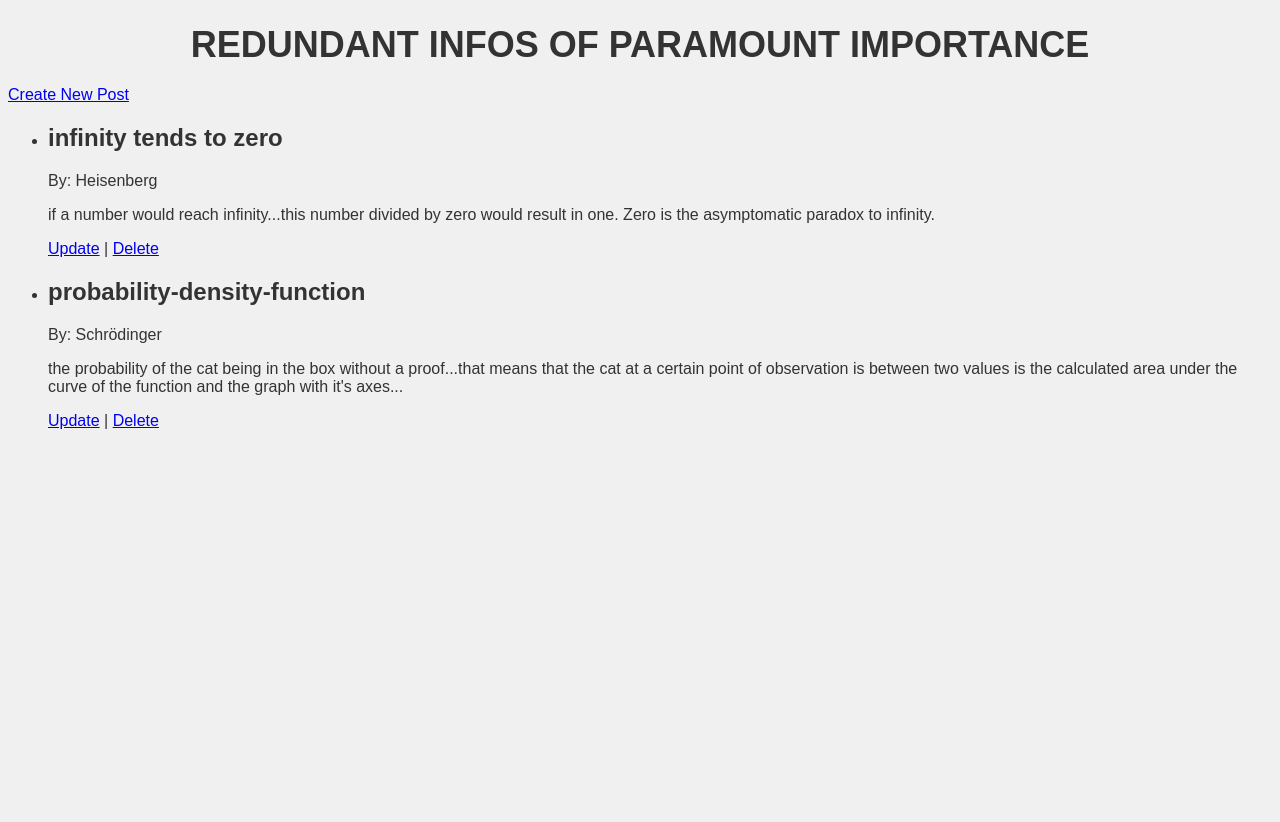
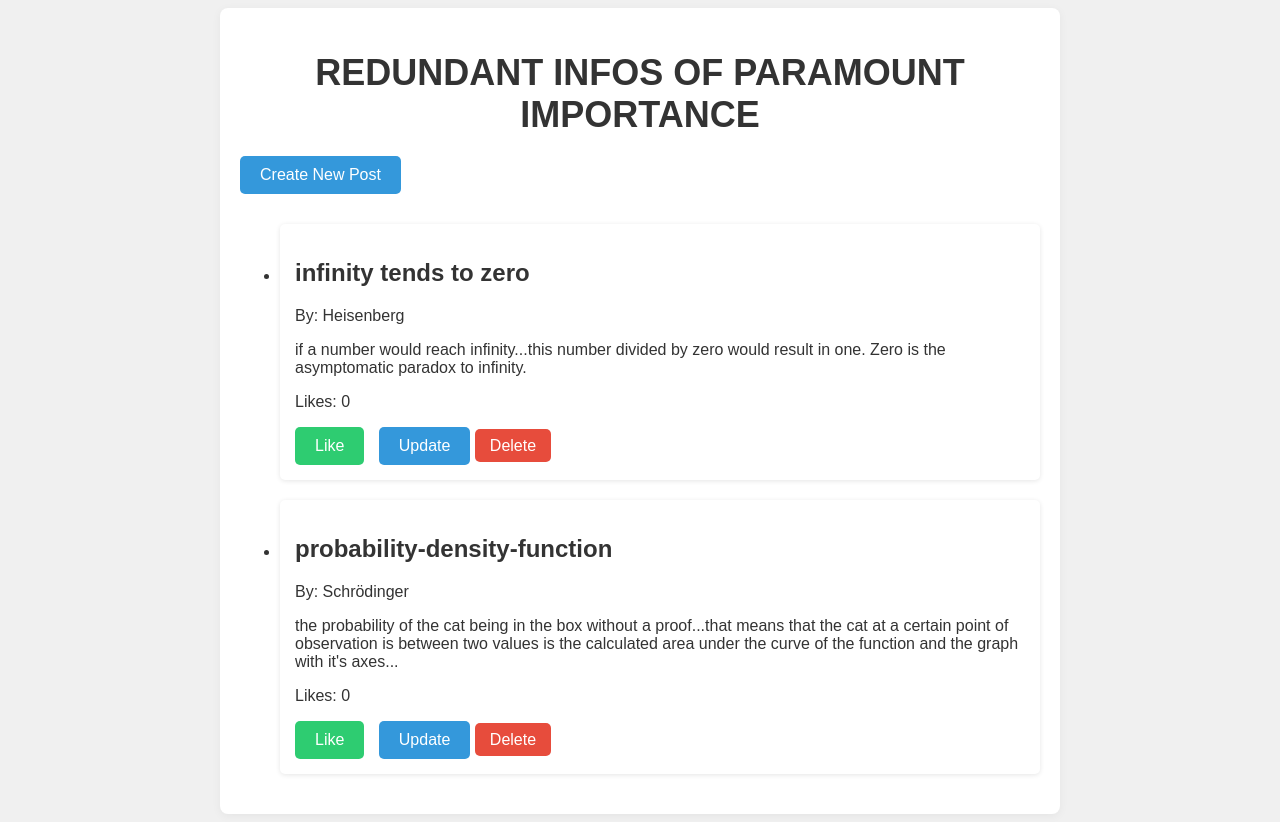
Before and after one commit to cbdmatze/masterblog, a Flask app: page / in a window 1280 px wide. Before the commit the page ends 429 px from the top, so only its background shows below. Run offline with Flask 3, Linux system fonts and the light colour scheme; data comes from the database, SQL or seed files in the repository.

Commit message:
made things even sexier

```diff
--- a/app.py
+++ b/app.py
@@ -17,13 +17,14 @@ class BlogPost(db.Model):
     author = db.Column(db.String(100), nullable=False)
     title = db.Column(db.String(200), nullable=False)
     content = db.Column(db.Text, nullable=False)
+    likes = db.Column(db.Integer, default=0)  # Add 'likes' column
 
     def __repr__(self):
         return f"Post({self.title}, {self.author})"
 
 
 # Create the database and tables (run only once initially)
-@app.before_request
+@app.before_first_request
 def create_tables():
     db.create_all()
 
@@ -73,5 +74,13 @@ def update_post(id):
     return render_template('update.html', post=post)
 
 
+# Route to like a post
+@app.route('/like/<int:id>')
+def like_post(id):
+    post = BlogPost.query.get_or_404(id)  # Fetch the blog post by ID
+    post.likes += 1  # Increment the like count
+    db.session.commit()  # Save the change to the database
+    return redirect(url_for('index'))  # Redirect to the homepage
+
 if __name__ == "__main__":
     app.run(host='0.0.0.0', port=5003, debug=True)
--- a/static/style.css
+++ b/static/style.css
@@ -20,6 +20,23 @@ h1 {
     background-color: #FFFFFF;
     border-radius: 8px;
     box-shadow: 0px 2px 10px rgba(0, 0, 0, 0.05);
+}
+
+/* Post Section */
+.posts {
+    margin-top: 30px;
+}
+
+.post {
+    padding: 15px;
+    margin-bottom: 20px;
+    background-color: #FFF;
+    border-radius: 5px;
+    box-shadow: 0 1px 5px rgba(0, 0, 0, 0.1);
+}
+
+.post-actions {
+    margin-top: 10px;
 }
 
 /* Form Styling */
@@ -73,13 +90,22 @@ h1 {
     background-color: #C0392B;
 }
 
-/* Post Section */
-.posts {
-    margin-top: 30px;
+/* Like Button Styling */
+.btn-like {
+    background-color: #2ecc71;
+    color: white;
+    padding: 10px 20px;
+    text-decoration: none;
+    border-radius: 5px;
+    text-align: center;
+    display: inline-block;
+    transition: background-color 0.3s ease;
+    cursor: pointer;
+    margin-right: 10px;
 }
 
-.post-actions {
-    margin-top: 10px;
+.btn-like:hover {
+    background-color: #27ae60;
 }
 
 /* Mobile Responsive Design */
--- a/templates/index.html
+++ b/templates/index.html
@@ -7,18 +7,24 @@
     <link rel="stylesheet" href="{{ url_for('static', filename='style.css') }}">
 </head>
 <body>
-    <h1>    REDUNDANT INFOS OF PARAMOUNT IMPORTANCE     </h1>
-    <a href="{{ url_for('add') }}">Create New Post</a>
-    <ul>
+    <div class="container">
+        <h1>REDUNDANT INFOS OF PARAMOUNT IMPORTANCE</h1>
+        <a href="{{ url_for('add') }}" class="btn">Create New Post</a>
+        <ul class="posts">
             {% for post in posts %}
-        <li>
+            <li class="post">
                 <h2>{{ post.title }}</h2>
                 <p>By: {{ post.author }}</p>
                 <p>{{ post.content }}</p>
-            <a href="{{ url_for('update_post', id=post.id) }}">Update</a> |
-            <a href="{{ url_for('delete_post', id=post.id) }}">Delete</a>
+                <p>Likes: {{ post.likes }}</p>
+                <div class="post-actions">
+                    <a href="{{ url_for('like_post', id=post.id) }}" class="btn-like">Like</a>
+                    <a href="{{ url_for('update_post', id=post.id) }}" class="btn">Update</a>
+                    <a href="{{ url_for('delete_post', id=post.id) }}" class="btn-delete">Delete</a>
+                </div>
             </li>
             {% endfor %}
         </ul>
+    </div>
 </body>
 </html>
```
Lines whose indentation alone changed are shown as unchanged.
